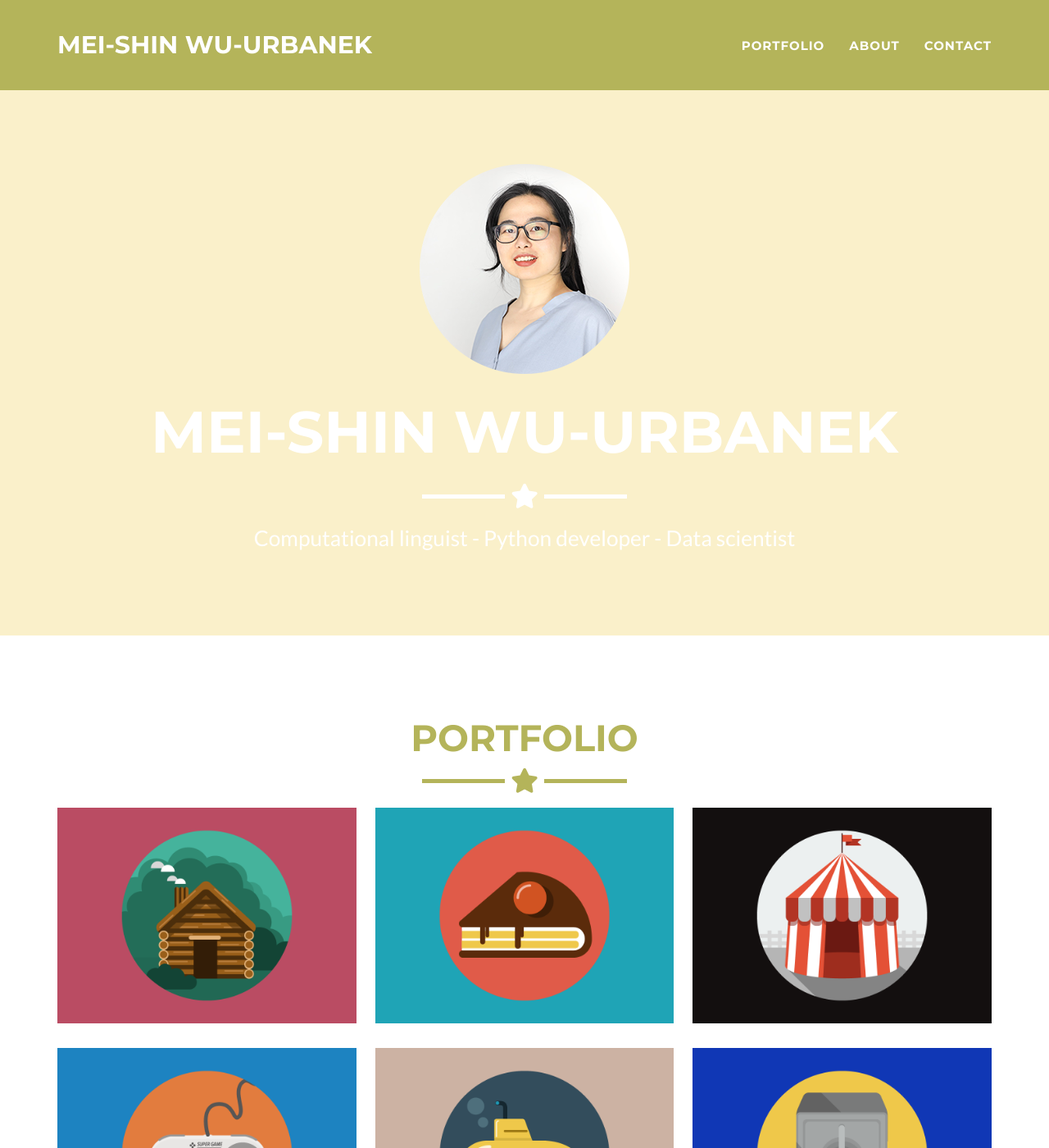
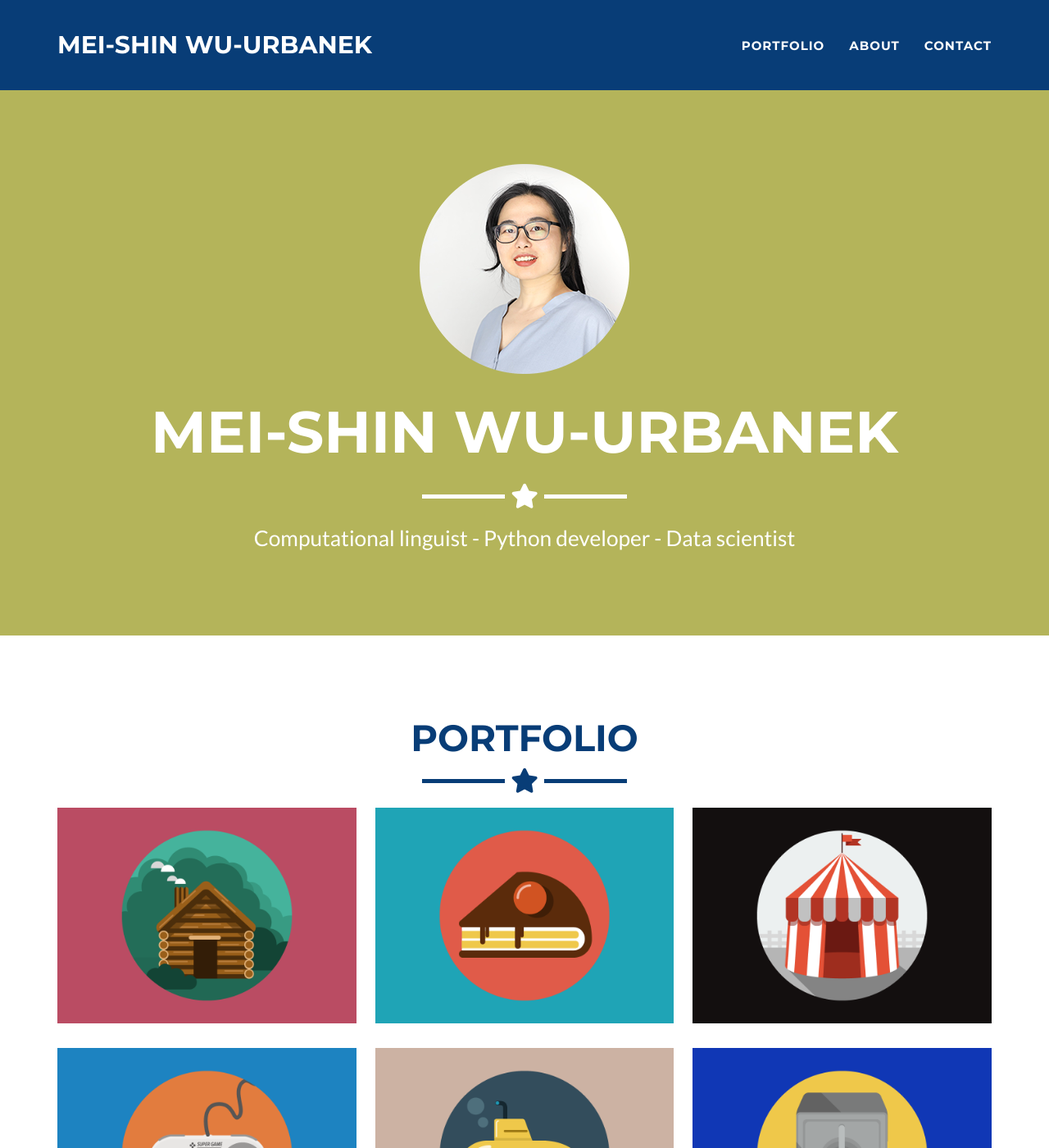
Before and after one commit to Wu-Urbanek/Wu-Urbanek.github.io, a Jekyll site: the page built from _posts/2014-07-18-project-1.markdown, in a window 1280 px wide and 1400 px high. Shown: the whole window at 82% size. Built offline with Jekyll 4.4.1, drawn with Linux system fonts in a browser that asks for light colours.

Commit message:
change color

```diff
--- a/_config.yml
+++ b/_config.yml
@@ -26,9 +26,9 @@ disqus_shortname: myshortname
 
 # Color settings (hex-codes without the leading hash-tag)
 color:
-  primary: faf0ca #18bc9c #80B3FF
-  primary-rgb: "250,240,202" #"24,288,156" #"128,179,255"
-  secondary: b4b45a #2c3e50 #FD6E8A
+  primary: b4b45a #18bc9c #80B3FF
+  primary-rgb: "180,180,90" #"24,288,156" #"128,179,255"
+  secondary: 083D77 #2c3e50 #FD6E8A
   secondary-dark: 696930 #233140 #A2122F
 
 # Footer settings
```
